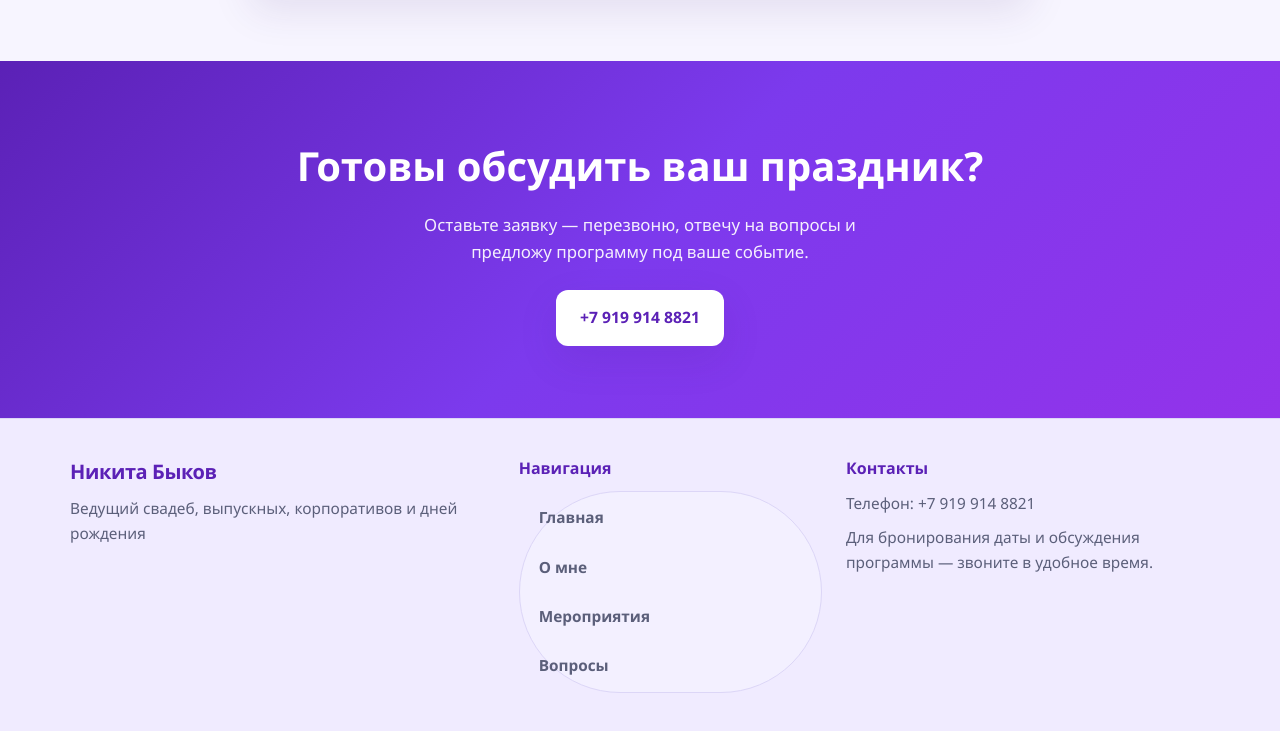
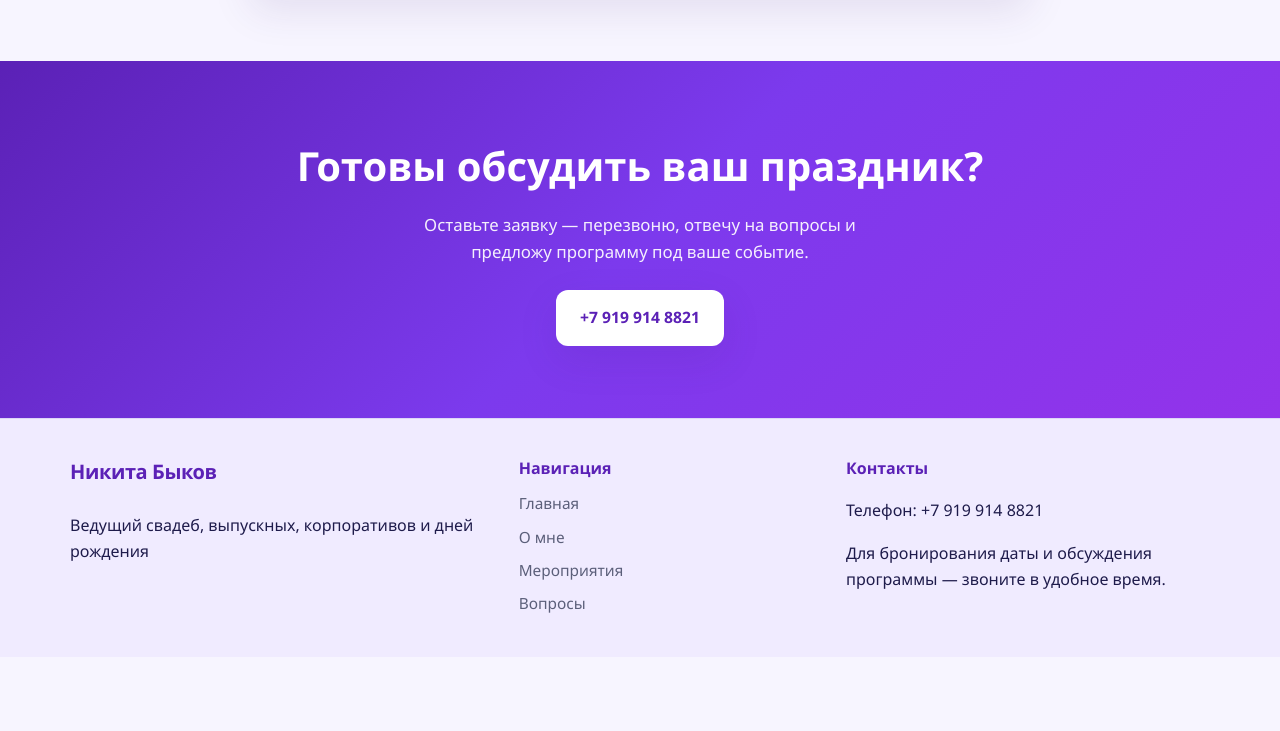
Before and after one commit to Maks1im/Nikita-Bykov, a plain HTML site: page index.html in a window 1280 px wide. Shown: the part 5173-5904 px from the top of the page. After the commit the page ends 5830 px from the top, so only its background shows below. Drawn offline with Linux system fonts and the light colour scheme.

Commit message:
Add files via upload

```diff
--- a/styles.css
+++ b/styles.css
@@ -19,12 +19,20 @@
 body {
   margin: 0;
   font-family: "Segoe UI", Tahoma, sans-serif;
+  background: var(--bg);
+  color: var(--text);
+  line-height: 1.65;
+}
+
+body::before {
+  content: "";
+  position: fixed;
+  inset: 0;
+  z-index: -1;
+  pointer-events: none;
   background:
     radial-gradient(circle at 12% 8%, #efe9ff 0, transparent 38%),
-    radial-gradient(circle at 88% 2%, #ffe8f3 0, transparent 34%),
-    var(--bg);
-  color: var(--text);
-  line-height: 1.65;
+    radial-gradient(circle at 88% 2%, #ffe8f3 0, transparent 34%);
 }
 
 /* Promo bar */
@@ -112,7 +120,7 @@ img {
   gap: 14px;
 }
 
-nav {
+.site-header nav {
   display: flex;
   gap: 4px;
   background: var(--surface-soft);
@@ -121,7 +129,7 @@ nav {
   padding: 5px;
 }
 
-nav a {
+.site-header nav a {
   padding: 8px 14px;
   border-radius: 999px;
   font-size: 0.95rem;
@@ -129,8 +137,8 @@ nav a {
   transition: background 0.2s ease, color 0.2s ease;
 }
 
-nav a:hover,
-nav a.active {
+.site-header nav a:hover,
+.site-header nav a.active {
   background: var(--accent-light);
   color: var(--accent-dark);
 }
@@ -826,12 +834,6 @@ main {
   font-size: 1rem;
 }
 
-.footer-note {
-  margin: 0 0 8px;
-  color: var(--muted);
-  font-size: 0.96rem;
-}
-
 .footer-nav {
   display: grid;
   gap: 8px;
@@ -898,12 +900,12 @@ main {
     flex-wrap: wrap;
   }
 
-  nav {
+  .site-header nav {
     flex-direction: column;
     border-radius: 14px;
   }
 
-  nav a {
+  .site-header nav a {
     text-align: center;
   }
 
```
